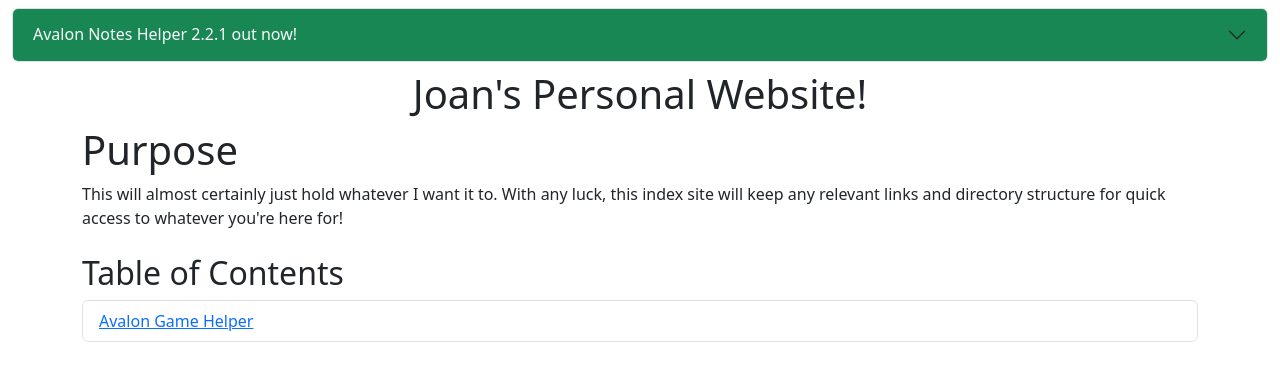
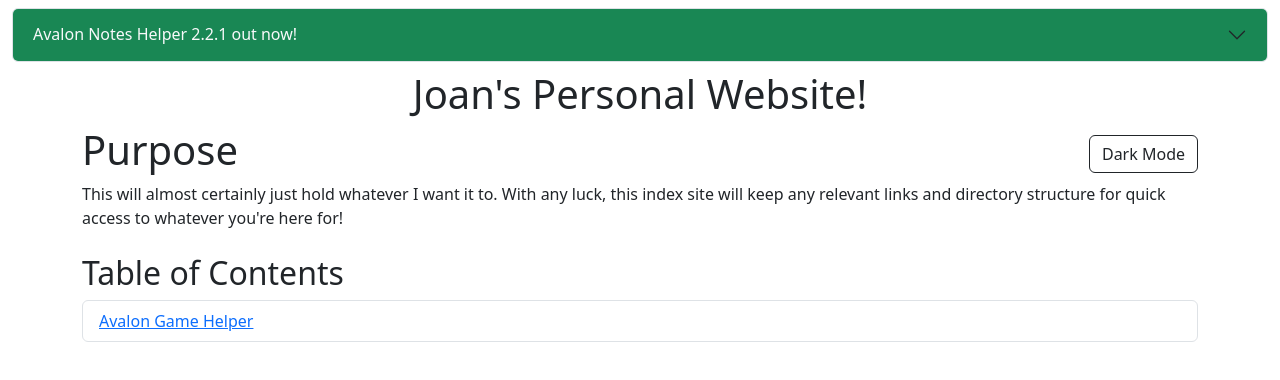
Before and after one commit to JoanChirinos/AvalonNotesHelper, a React (Create React App) app in the folder frontend/: page / in a window 1280 px wide. Shown: the top 380 px of the page. Built offline with nearby package versions, Linux system fonts and the light colour scheme.

Commit message:
fix: Add dark mode toggle to Home

```diff
--- a/frontend/src/components/Home.tsx
+++ b/frontend/src/components/Home.tsx
@@ -1,7 +1,11 @@
 import React from "react";
 import { Link } from "react-router-dom";
 
+import { useTheme } from "../ThemeContext";
+
 export default function Home() {
+  const { theme, toggleTheme, notTheme } = useTheme();
+
   return (
     <div className="container-fluid">
       <div className="accordion my-2" id="changelogAccordion">
@@ -21,7 +25,12 @@
 
       <h1 className="d1 text-center">Joan's Personal Website!</h1>
       <div className="container">
-        <h1>Purpose</h1>
+        <div className="d-flex justify-content-between align-items-center">
+          <h1>Purpose</h1>
+          <button className={`btn btn-outline-${notTheme()}`} onClick={toggleTheme}>
+            {theme === "light" ? "Dark Mode" : "Light Mode"}
+          </button>
+        </div>
         <p>
           This will almost certainly just hold whatever I want it to. With any luck, this index site will keep any
           relevant links and directory structure for quick access to whatever you're here for!
```
